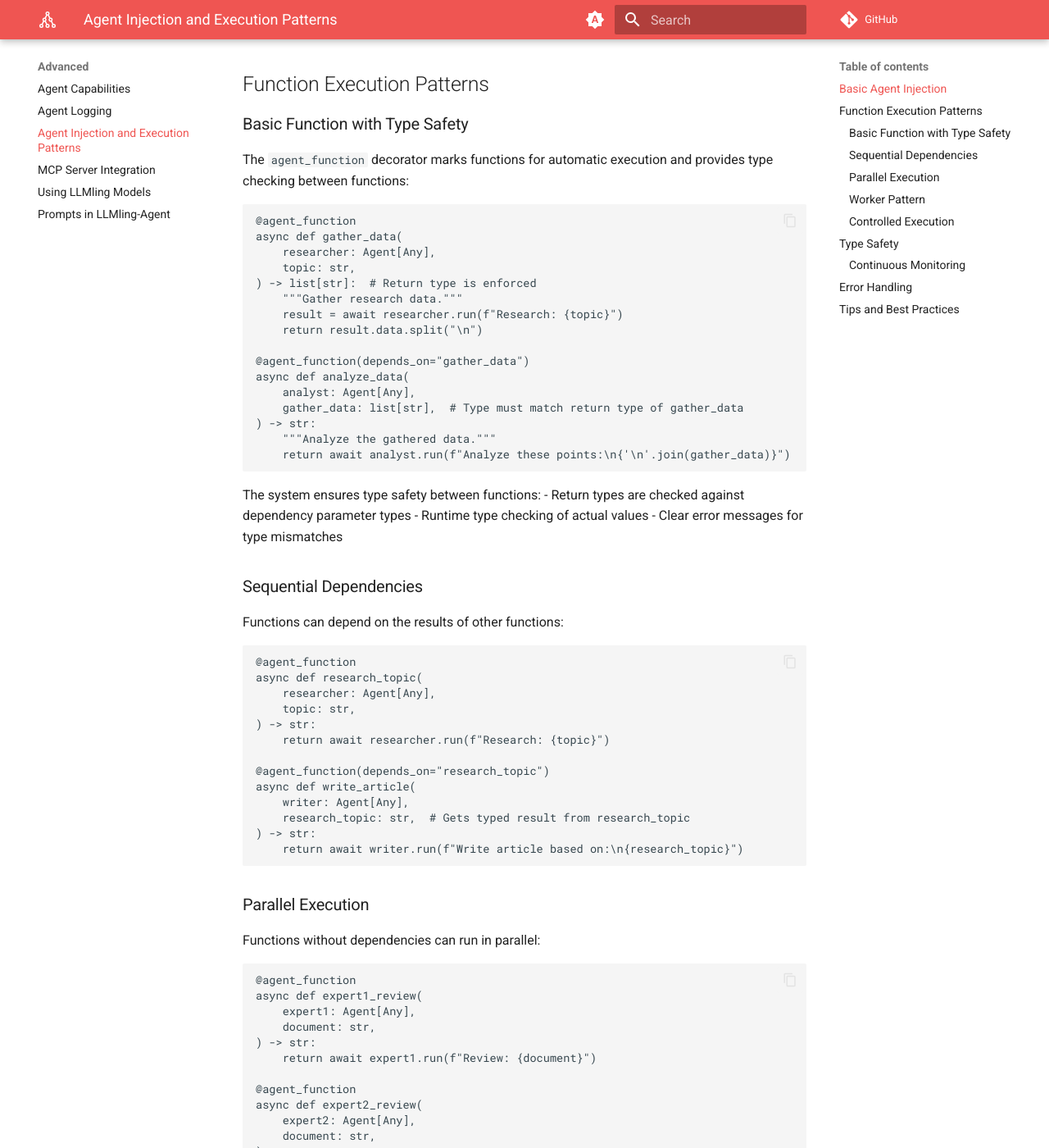
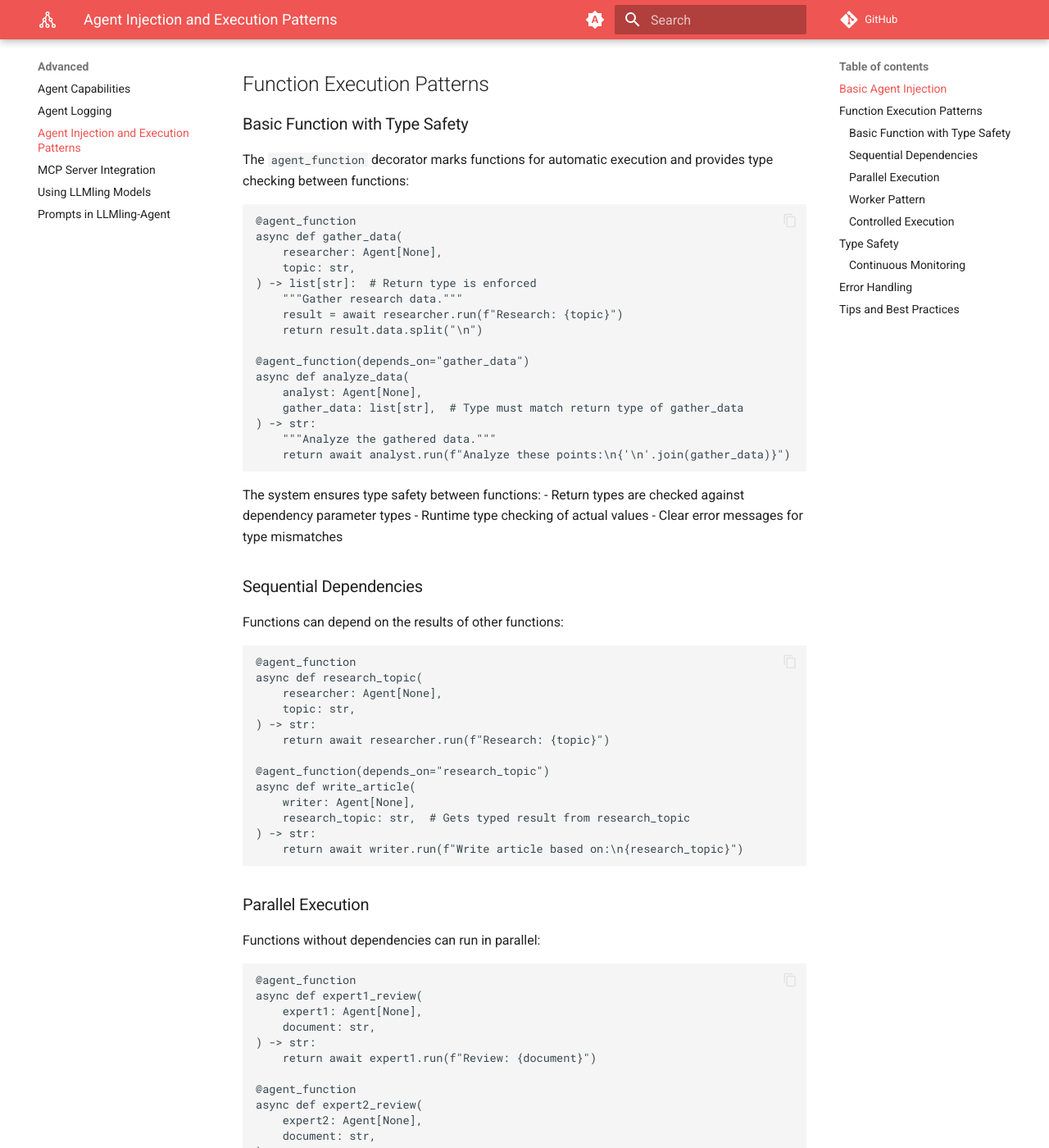
Before and after one commit to uk0/llmling-agent, an MkDocs documentation site: the page built from docs/advanced/injection.md, in a window 1280 px wide and 1400 px high, scrolled down 834 px. Shown: the whole window at 82% size. Built offline with MkDocs 1.6.1 and Material for MkDocs 9.7.7, drawn with Linux system fonts in a browser that asks for light colours; comment, search, counter and statistics services are not loaded; some of the changed text lies outside the part shown.

````diff
--- a/docs/advanced/injection.md
+++ b/docs/advanced/injection.md
@@ -9,8 +9,8 @@
 
 ```python
 async def analyze_code(
-    analyzer: Agent[Any],
-    reviewer: Agent[Any],
+    analyzer: Agent[None],
+    reviewer: Agent[None],
     code: str,
 ) -> CodeAnalysis:
     """Analyze and review code using two agents."""
@@ -42,7 +42,7 @@
 ```python
 @agent_function
 async def gather_data(
-    researcher: Agent[Any],
+    researcher: Agent[None],
     topic: str,
 ) -> list[str]:  # Return type is enforced
     """Gather research data."""
@@ -51,7 +51,7 @@
 
 @agent_function(depends_on="gather_data")
 async def analyze_data(
-    analyst: Agent[Any],
+    analyst: Agent[None],
     gather_data: list[str],  # Type must match return type of gather_data
 ) -> str:
     """Analyze the gathered data."""
@@ -70,14 +70,14 @@
 ```python
 @agent_function
 async def research_topic(
-    researcher: Agent[Any],
+    researcher: Agent[None],
     topic: str,
 ) -> str:
     return await researcher.run(f"Research: {topic}")
 
 @agent_function(depends_on="research_topic")
 async def write_article(
-    writer: Agent[Any],
+    writer: Agent[None],
     research_topic: str,  # Gets typed result from research_topic
 ) -> str:
     return await writer.run(f"Write article based on:\n{research_topic}")
@@ -90,14 +90,14 @@
 ```python
 @agent_function
 async def expert1_review(
-    expert1: Agent[Any],
+    expert1: Agent[None],
     document: str,
 ) -> str:
     return await expert1.run(f"Review: {document}")
 
 @agent_function
 async def expert2_review(
-    expert2: Agent[Any],
+    expert2: Agent[None],
     document: str,
 ) -> str:
     return await expert2.run(f"Review: {document}")
@@ -118,9 +118,9 @@
 ```python
 @agent_function
 async def improve_code(
-    manager: Agent[Any],
-    formatter: Agent[Any],
-    type_checker: Agent[Any],
+    manager: Agent[None],
+    formatter: Agent[None],
+    type_checker: Agent[None],
     code: str,
 ) -> str:
     # Register specialists as tools for manager
@@ -136,9 +136,9 @@
 ```python
 @agent_function
 async def collaborative_task(
-    coordinator: Agent[Any],
-    specialist1: Agent[Any],
-    specialist2: Agent[Any],
+    coordinator: Agent[None],
+    specialist1: Agent[None],
+    specialist2: Agent[None],
     task: str,
 ) -> str:
     team = Team([coordinator, specialist1, specialist2])
@@ -158,13 +158,13 @@
 # Type mismatch between functions
 @agent_function
 async def get_numbers(
-    agent: Agent[Any],
+    agent: Agent[None],
 ) -> list[int]:
     return [1, 2, 3]
 
 @agent_function(depends_on="get_numbers")
 async def process_data(
-    agent: Agent[Any],
+    agent: Agent[None],
     get_numbers: str,  # Wrong type! Expected list[int]
 ) -> str:
     ...  # Raises: TypeError: Type mismatch in process_data: dependency 'get_numbers' is typed as str, but get_numbers returns list[int]
@@ -172,7 +172,7 @@
 # Runtime type checking
 @agent_function
 async def validate_data(
-    agent: Agent[Any],
+    agent: Agent[None],
 ) -> list[str]:
     return 42  # Wrong return type!
     # Raises: TypeError: Type error in validate_data: return value expected list[str], got int
@@ -192,8 +192,8 @@
 ```python
 @agent_function
 async def monitor_system(
-    watcher: Agent[Any],
-    alerter: Agent[Any],
+    watcher: Agent[None],
+    alerter: Agent[None],
 ):
     await watcher.run_continuous(
         "Check system status",
@@ -211,14 +211,14 @@
 # Missing agent in pool
 @agent_function
 async def missing_agent(
-    nonexistent: Agent[Any],
+    nonexistent: Agent[None],
 ) -> str:
     ...  # Raises: AgentInjectionError: No agent named 'nonexistent' found in pool
 
 # Duplicate agent parameter
 @agent_function
 async def duplicate_agent(
-    analyst: Agent[Any],
+    analyst: Agent[None],
 ) -> str:
     ...
 # This raises: AgentInjectionError: Cannot inject agent 'analyst': Parameter already provided
@@ -227,12 +227,12 @@
 
 ## Tips and Best Practices
 
-1. **Type Hints**: Always use `Agent[Any]` or appropriate generic type for proper typing.
+1. **Type Hints**: Always use `Agent[None]` or appropriate generic type for proper typing.
 
-2. **Default Values**: Use `Agent[Any] | None = None` when agent is optional:
+2. **Default Values**: Use `Agent[None] | None = None` when agent is optional:
 ```python
 async def optional_review(
-    reviewer: Agent[Any] | None = None,
+    reviewer: Agent[None] | None = None,
     text: str,
 ) -> str:
     if reviewer:
@@ -290,8 +290,8 @@
         # 3. Connect injection system via decorator
         @with_agents(pool)
         async def research_and_write(
-            researcher: Agent[Any],  # Will get "researcher" from pool
-            writer: Agent[Any],      # Will get "writer" from pool
+            researcher: Agent[None],  # Will get "researcher" from pool
+            writer: Agent[None],      # Will get "writer" from pool
             topic: str,
         ) -> str:
             research = await researcher.run(f"Research: {topic}")
````
Also changed, not shown: docs/agent.md (+1 -1 lines), 3 other files.
